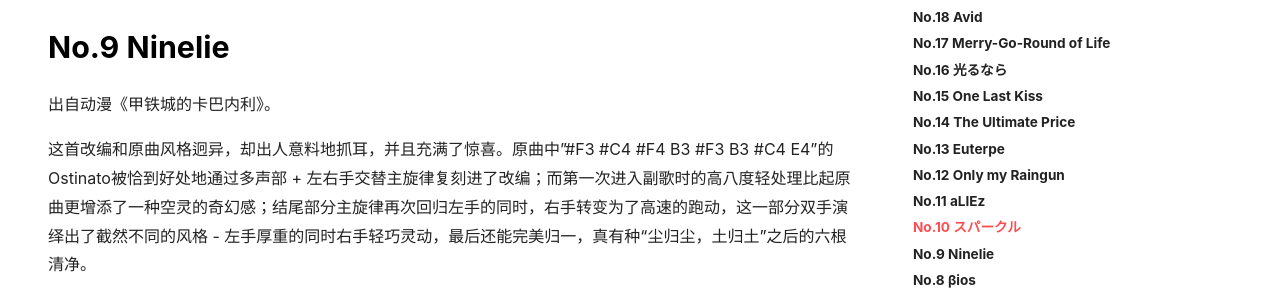
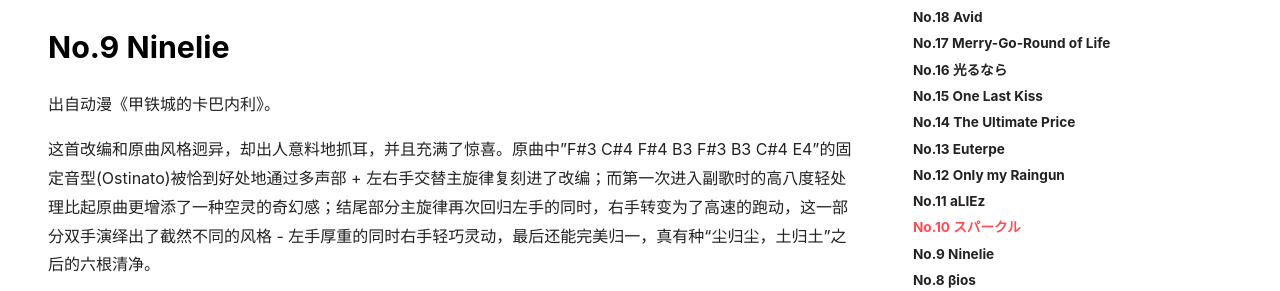
Before and after one commit to MikeYan01/mikeyan01.github.io, a Jekyll site: the page built from _posts/2024-06-14-Animenz钢琴改编主观Top20评测.md, in a window 1280 px wide and 900 px high, scrolled down 9933 px, cut to the strip 121-412 px from the top of the window. Built offline with Jekyll 4.4.1, drawn with Linux system fonts in a browser that asks for light colours; some of the changed text lies outside the part shown.

Commit message:
Fix typo

```diff
--- a/_posts/2024-06-14-Animenz钢琴改编主观Top20评测.md
+++ b/_posts/2024-06-14-Animenz钢琴改编主观Top20评测.md
@@ -163,7 +163,7 @@ Animenz最终理解的改编主题是"Echo"：
 
 出自动漫《甲铁城的卡巴内利》。
 
-这首改编和原曲风格迥异，却出人意料地抓耳，并且充满了惊喜。原曲中"#F3 #C4 #F4 B3 #F3 B3 #C4 E4"的Ostinato被恰到好处地通过多声部 + 左右手交替主旋律复刻进了改编；而第一次进入副歌时的高八度轻处理比起原曲更增添了一种空灵的奇幻感；结尾部分主旋律再次回归左手的同时，右手转变为了高速的跑动，这一部分双手演绎出了截然不同的风格 - 左手厚重的同时右手轻巧灵动，最后还能完美归一，真有种“尘归尘，土归土”之后的六根清净。
+这首改编和原曲风格迥异，却出人意料地抓耳，并且充满了惊喜。原曲中"F#3 C#4 F#4 B3 F#3 B3 C#4 E4"的固定音型(Ostinato)被恰到好处地通过多声部 + 左右手交替主旋律复刻进了改编；而第一次进入副歌时的高八度轻处理比起原曲更增添了一种空灵的奇幻感；结尾部分主旋律再次回归左手的同时，右手转变为了高速的跑动，这一部分双手演绎出了截然不同的风格 - 左手厚重的同时右手轻巧灵动，最后还能完美归一，真有种“尘归尘，土归土”之后的六根清净。
 
 <div>{%- include extensions/youtube.html id='AWNbcxXDmt0' -%}</div>
 
```
Also changed, not shown: other parts of _posts/2024-06-14-Animenz钢琴改编主观Top20评测.md (+1 -1 lines).
